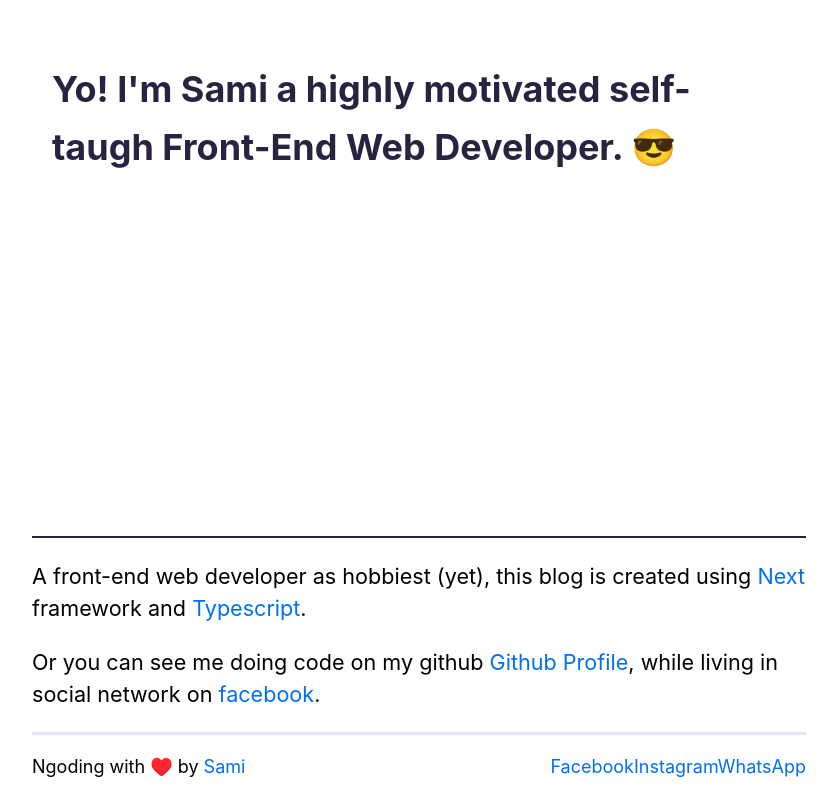
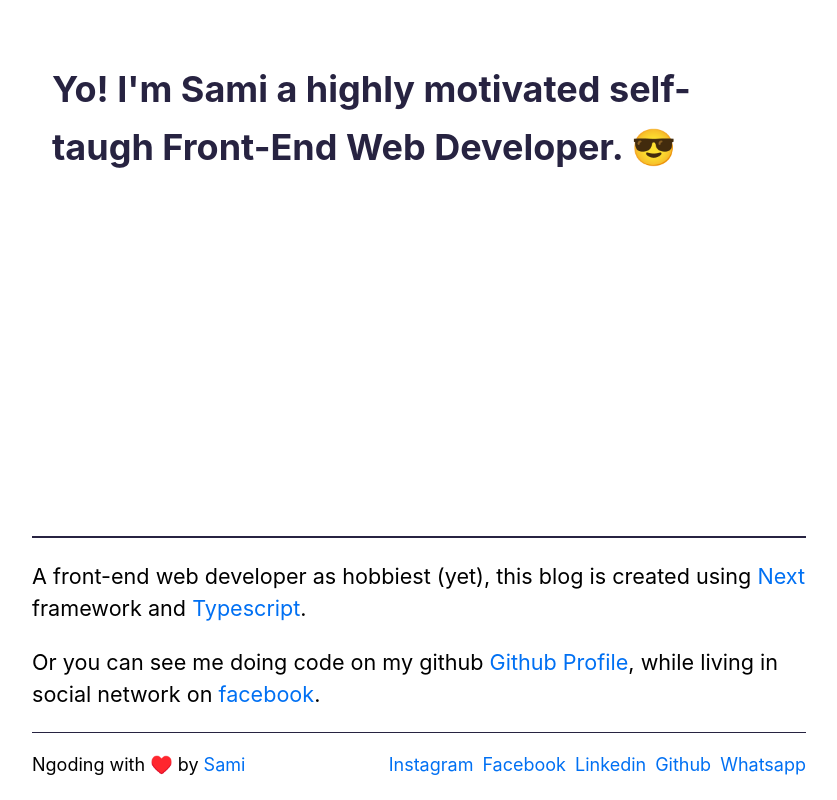
Before and after one commit to SamX23/my-blog, a Next.js app: page / in a window 1280 px wide. Shown: the part 262-1062 px from the top of the page, without its empty margins (221-1058 px from the left). Built offline with nearby package versions, Linux system fonts and the light colour scheme.

Commit message:
fix footer styling

```diff
--- a/src/components/footer.tsx
+++ b/src/components/footer.tsx
@@ -1,24 +1,26 @@
 import { makeStyles } from "@material-ui/core/styles";
 import Grid from "@material-ui/core/Grid";
+import { socialMedia } from "../mock/data";
 
 const useStyles = makeStyles({
   root: {
     margin: "1em 0",
   },
   footer_Bar: {
-    borderTop: "0.2em solid #e9e0ff",
+    borderTop: "0.1em solid #272341",
     paddingTop: "1em",
   },
   footer_text: {},
   footer_sosmed: {
-    "> a": {
-      marginRight: ".5em",
+    "& a": {
+      marginLeft: ".5em",
     },
   },
 });
 
 export default function Footer() {
   const classes = useStyles();
+
   return (
     <footer className={classes.root}>
       <Grid
@@ -37,9 +39,11 @@ export default function Footer() {
         </Grid>
 
         <Grid item className={classes.footer_sosmed}>
-          <a href="https://web.facebook.com/SamiKalamallah">Facebook</a>
-          <a href="https://web.facebook.com/SamiKalamallah">Instagram</a>
-          <a href="https://web.facebook.com/SamiKalamallah">WhatsApp</a>
+          {socialMedia.networks.map((item) => (
+            <a key={item.id} href={item.url}>
+              {item.name}
+            </a>
+          ))}
         </Grid>
       </Grid>
     </footer>
```
